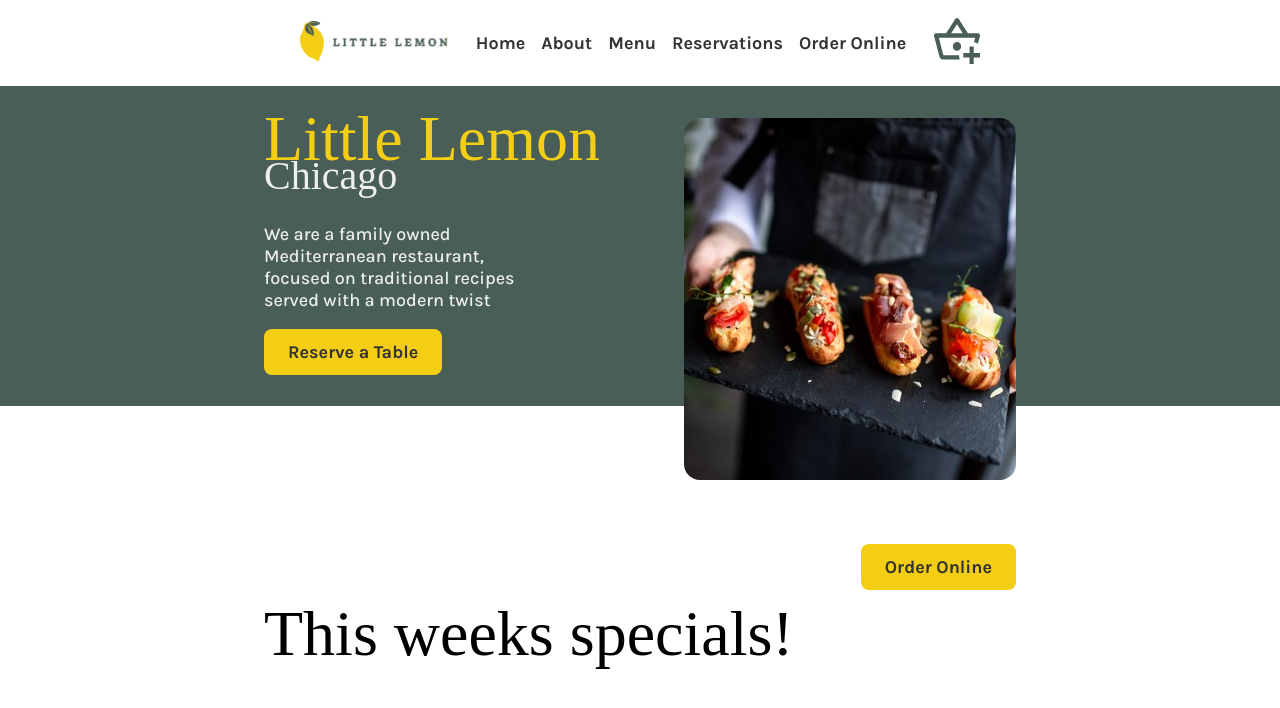
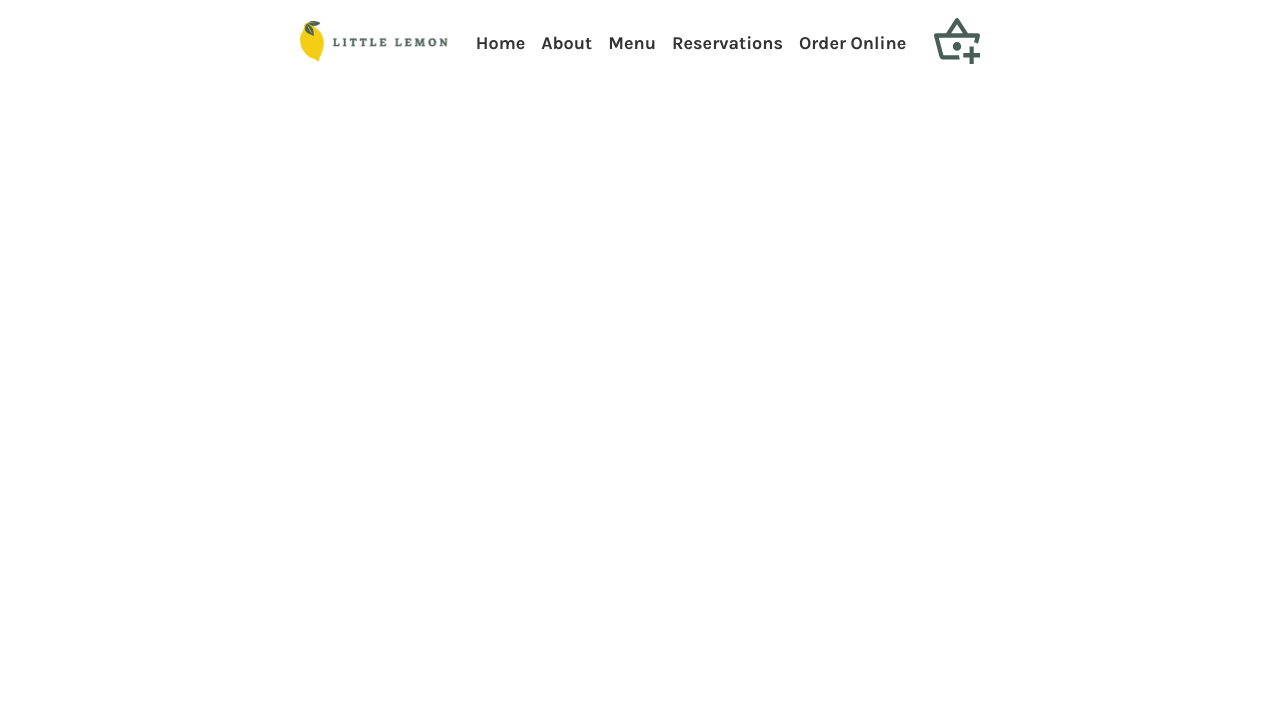
Before and after one commit to DJStreicher/little_lemon_reserve_table, a React (Create React App) app: page /booking in a window 1280 px wide. Shown: the top 708 px of the page. Built offline with nearby package versions, Linux system fonts and the light colour scheme; a web font is replaced by a local one.

Commit message:
added navigation and all required components

```diff
--- a/package.json
+++ b/package.json
@@ -8,6 +8,7 @@
     "@testing-library/user-event": "^13.5.0",
     "react": "^18.2.0",
     "react-dom": "^18.2.0",
+    "react-router-dom": "^6.14.2",
     "react-scripts": "5.0.1",
     "web-vitals": "^2.1.4"
   },
--- a/src/App.js
+++ b/src/App.js
@@ -1,14 +1,18 @@
 import './App.css';
+import BookingPage from './components/BookingPage';
 import Homepage from './components/Homepage';
 import Navbar from './components/Navbar';
+import { Route, Routes } from 'react-router-dom';
 
 function App() {
   return (
     <div className="App">
       <Navbar />
-      <Homepage />
+      <Routes>
+        <Route path="/" element={<Homepage />}></Route>
+        <Route path="/booking" element={<BookingPage />}></Route>
+      </Routes>
     </div>
-
   );
 }
 
--- /dev/null
+++ b/src/components/AboutUs.js
@@ -0,0 +1,9 @@
+function AboutUs() {
+    return(
+        <section className="about-us-container">
+
+        </section>
+    );
+}
+
+export default AboutUs;
--- /dev/null
+++ b/src/components/BookingPage.js
@@ -0,0 +1,9 @@
+function BookingPage() {
+    return(
+        <section className="booking-page-container">
+
+        </section>
+    )
+}
+
+export default BookingPage;
--- /dev/null
+++ b/src/components/Footer.js
@@ -0,0 +1,9 @@
+function Footer() {
+    return(
+        <footer className="footer-container">
+
+        </footer>
+    );
+}
+
+export default Footer;
--- a/src/components/Homepage.js
+++ b/src/components/Homepage.js
@@ -1,4 +1,9 @@
+import { Link } from "react-router-dom";
 import restaurantfood from "../assets/restauranfood.jpg"
+import AboutUs from "./AboutUs";
+import Footer from "./Footer";
+import Specials from "./Specials";
+import Testimonials from "./Testimonials";
 
 function Homepage() {
     return(
@@ -14,17 +19,17 @@ function Homepage() {
                             We are a family owned Mediterranean restaurant,
                             focused on traditional recipes served with a modern twist
                         </p>
-                        <button className="reserve-table-button btn">Reserve a Table</button>
+                        <Link to="/booking">
+                            <button className="reserve-table-button btn">Reserve a Table</button>
+                        </Link>
                     </div>
                     <img className="hero-image" src={restaurantfood} width="332" height="362"/>
                 </div>
             </section>
-            <section className="specials-container">
-                <div className="title-button-container">
-                    <h1 className="display-title">This weeks specials!</h1>
-                    <button className="order-online-button btn">Order Online</button>
-                </div>
-            </section>
+            <Specials />
+            <Testimonials />
+            <AboutUs />
+            <Footer />
         </main>
     )
 }
--- a/src/components/Navbar.js
+++ b/src/components/Navbar.js
@@ -1,3 +1,4 @@
+
 function Navbar (){
     return(
         <nav className="nav-bar-container">
--- /dev/null
+++ b/src/components/Specials.js
@@ -0,0 +1,14 @@
+//this component needs to loop over data variables to populate the content cards
+
+function Specials() {
+    return(
+        <section className="specials-container">
+            <div className="title-button-container">
+                <h1 className="display-title">This weeks specials!</h1>
+                <button className="order-online-button btn">Order Online</button>
+            </div>
+        </section>
+    );
+}
+
+export default Specials;
--- /dev/null
+++ b/src/components/Testimonials.js
@@ -0,0 +1,9 @@
+function Testimonials() {
+    return(
+        <section className="testimonials-container">
+
+        </section>
+    );
+}
+
+export default Testimonials;
--- a/src/index.js
+++ b/src/index.js
@@ -3,13 +3,15 @@ import ReactDOM from 'react-dom/client';
 import './index.css';
 import App from './App';
 import reportWebVitals from './reportWebVitals';
+import { BrowserRouter } from 'react-router-dom';
 
 const root = ReactDOM.createRoot(document.getElementById('root'));
 root.render(
-  <React.StrictMode>
+  <BrowserRouter>
     <App />
-  </React.StrictMode>
+  </BrowserRouter>
 );
+
 
 // If you want to start measuring performance in your app, pass a function
 // to log results (for example: reportWebVitals(console.log))
```
Also changed, not shown: 1 other file (tests, documents, lock files or other folders).
